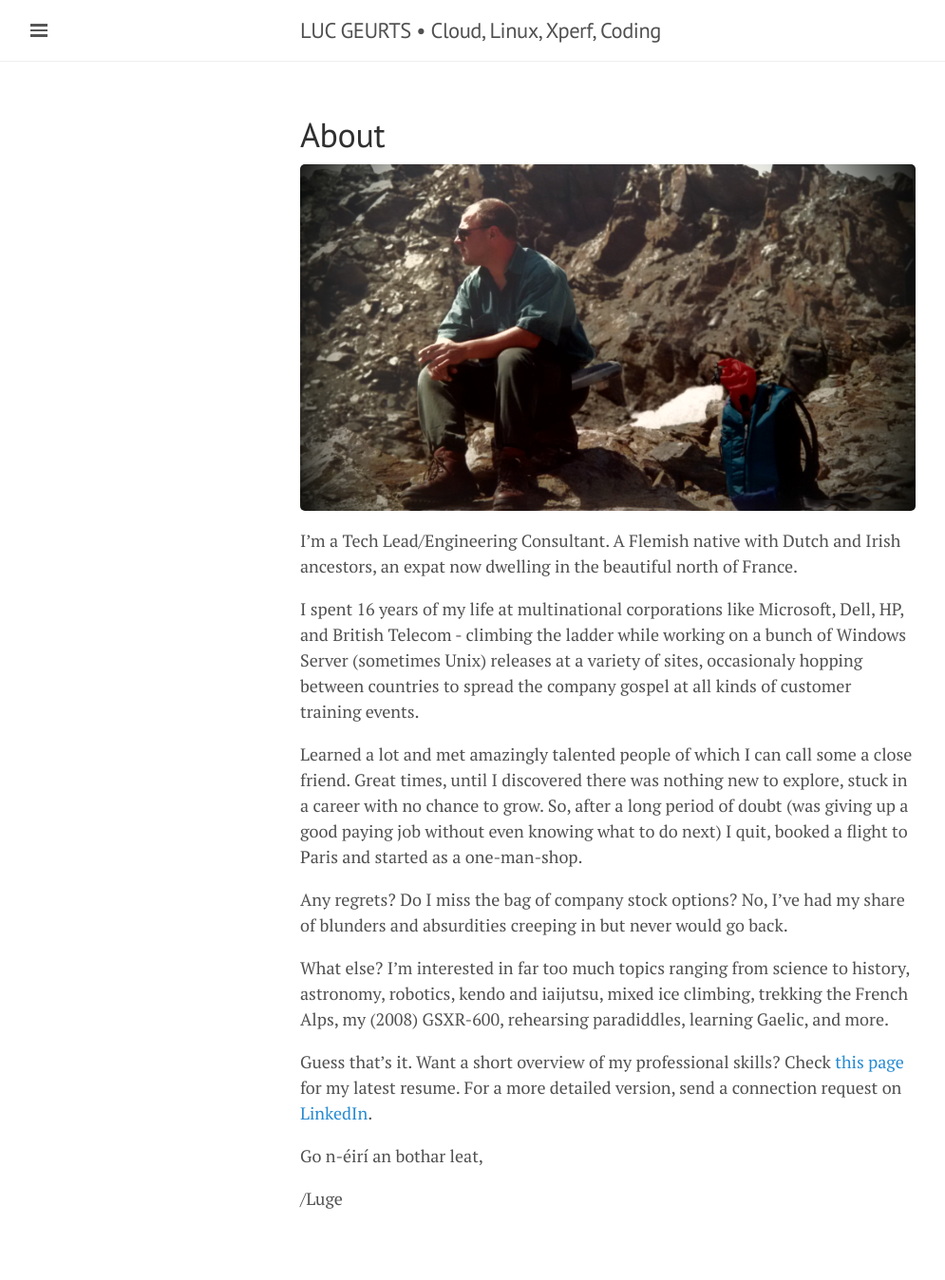
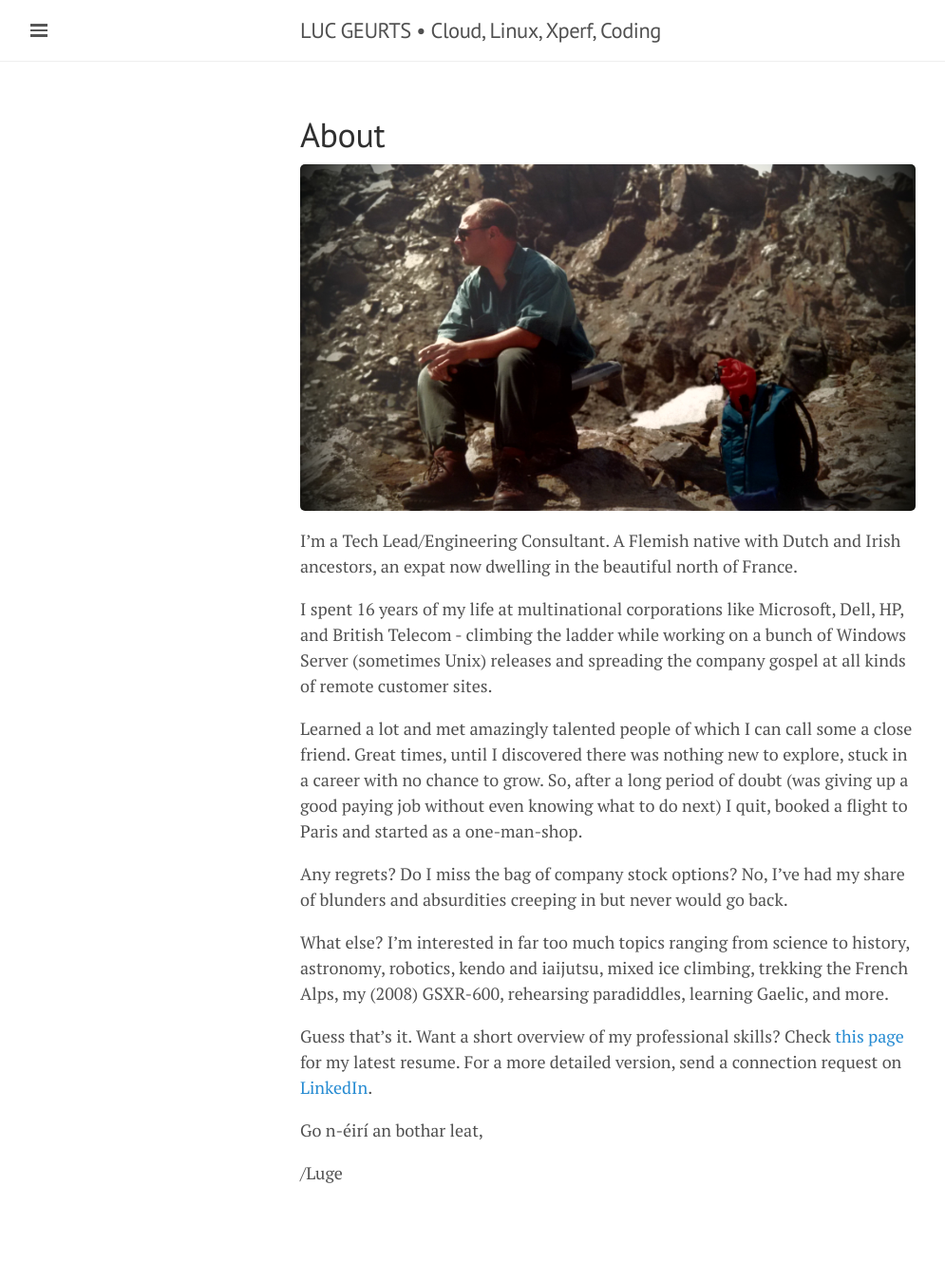
Before and after one commit to lgeurts/lgeurts.github.io, a Jekyll site: the page built from about.md, in a window 1280 px wide. Shown: the whole page at 95% size, without its empty margins (0-995 px from the left). Built offline with Jekyll 4.4.1, drawn with Linux system fonts in a browser that asks for light colours; nearby versions of some CDN libraries; after the commit the page ends 1321 px from its top, so only the background shows below that.

Commit message:
Update about.md

```diff
--- a/about.md
+++ b/about.md
@@ -7,7 +7,7 @@
 
 I’m a Tech Lead/Engineering Consultant. A Flemish native with Dutch and Irish ancestors, an expat now dwelling in the beautiful north of France.
 
-I spent 16 years of my life at multinational corporations like Microsoft, Dell, HP, and British Telecom - climbing the ladder while working on a bunch of Windows Server (sometimes Unix) releases at a variety of sites, occasionaly hopping between countries to spread the company gospel at all kinds of customer training events.
+I spent 16 years of my life at multinational corporations like Microsoft, Dell, HP, and British Telecom - climbing the ladder while working on a bunch of Windows Server (sometimes Unix) releases and spreading the company gospel at all kinds of remote customer sites.
 
 Learned a lot and met amazingly talented people of which I can call some a close friend. Great times, until I discovered there was nothing new to explore, stuck in a career with no chance to grow. So, after a long period of doubt (was giving up a good paying job without even knowing what to do next) I quit, booked a flight to Paris and started as a one-man-shop.
 
```
